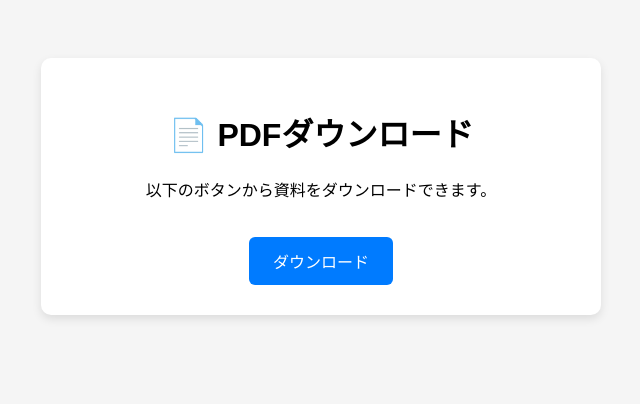
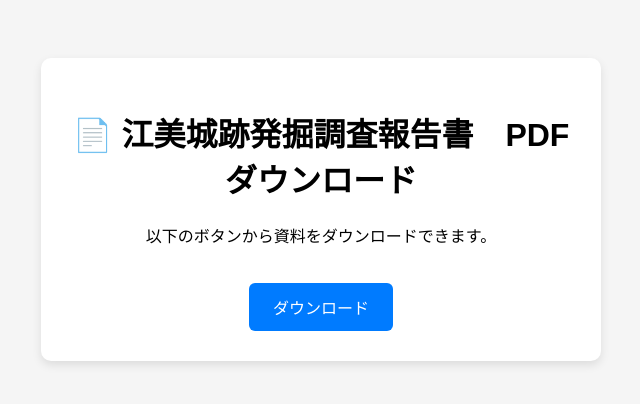
Before and after one commit to ebicastle/report, a plain HTML site: page index.html in a window 1280 px wide. Shown: the whole page, without its empty margins (319-959 px from the left). Drawn offline with Linux system fonts and the light colour scheme.

Commit message:
Update index.html

```diff
--- a/index.html
+++ b/index.html
@@ -2,7 +2,7 @@
 <html lang="ja">
 <head>
   <meta charset="UTF-8">
-  <title>PDFダウンロード</title>
+  <title>江美城跡発掘調査報告書　PDFダウンロード</title>
   <meta name="viewport" content="width=device-width, initial-scale=1">
 
   <style>
@@ -41,7 +41,7 @@
 <body>
 
   <div class="card">
-    <h1>📄 PDFダウンロード</h1>
+    <h1>📄 江美城跡発掘調査報告書　PDFダウンロード</h1>
     <p>以下のボタンから資料をダウンロードできます。</p>
 
     <a href="report.pdf" download class="btn">
```
